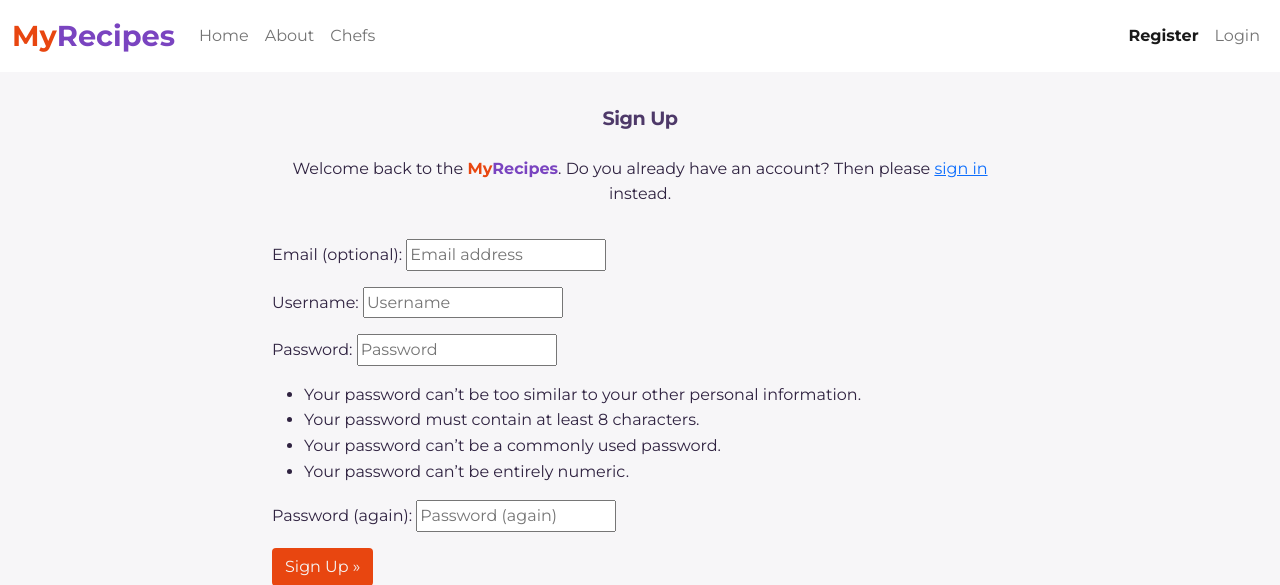
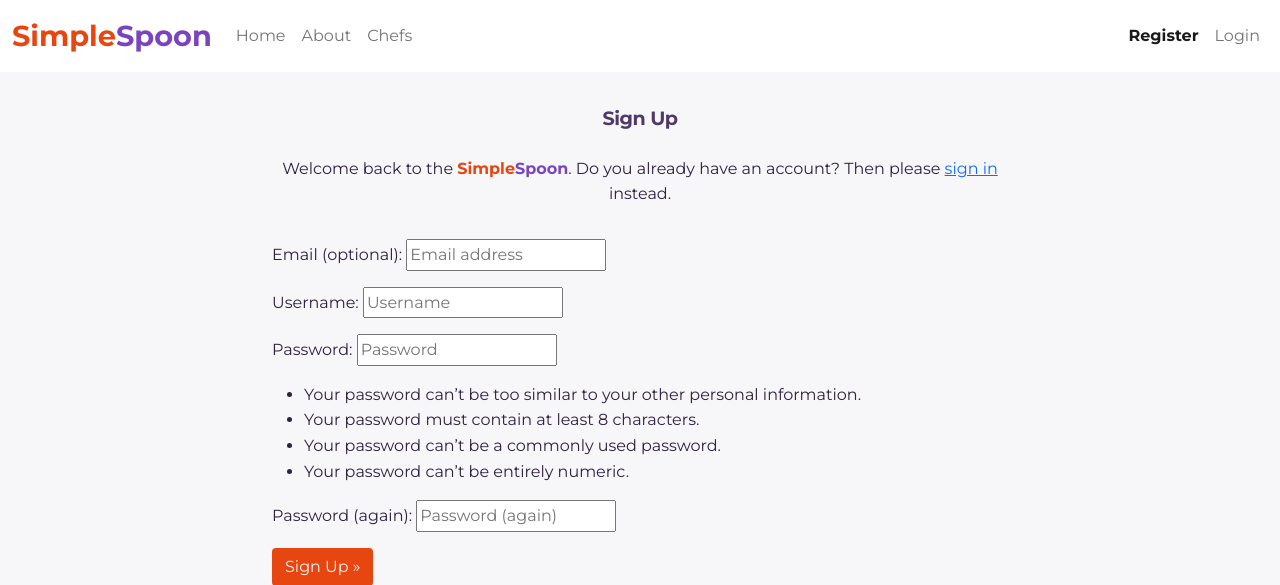
Before and after one commit to gerasoa/MyRecipeBook, a Django app: page /accounts/signup/ in a window 1280 px wide. Shown: the top 585 px of the page. Run offline with Django 4.2, Linux system fonts and the light colour scheme.

Commit message:
fix: change site title to "Simple Spoon" in the page layout

```diff
--- a/templates/account/login.html
+++ b/templates/account/login.html
@@ -12,7 +12,7 @@
         <div class="col-md-6 mt-3 offset-md-2 text-center">
             <h3>{% trans "Sign In" %}</h3>
 
-            <p>{% blocktrans %}Welcome back to the <strong class="brand-name"><span class="red-o">My</span>Recipes</span></strong>. To leave a comment or like a post, please log in. If
+            <p>{% blocktrans %}Welcome back to the <strong class="brand-name"><span class="red-o">Simple</span>Spoon</span></strong>. To leave a comment or like a post, please log in. If
                 you
                 have not created an account yet, then <a class="link" href="{{ signup_url }}">sign up</a>
                 first.{% endblocktrans %}</p>
--- a/templates/account/signup.html
+++ b/templates/account/signup.html
@@ -11,7 +11,7 @@
       <h3>{% trans "Sign Up" %}</h3>
 
       <p>{% blocktrans %}
-        Welcome back to the <strong class="brand-name"><span class="red-o">My</span>Recipes</span></strong>.
+        Welcome back to the <strong class="brand-name"><span class="red-o">Simple</span>Spoon</span></strong>.
         Do you already have an account? Then please
         <a class="link" href="{{ login_url }}">sign in</a>
         instead.
--- a/templates/base.html
+++ b/templates/base.html
@@ -35,7 +35,7 @@
     <nav class="navbar navbar-expand-lg navbar-light bg-white fixed-top">
         <div class="container-fluid">
             <a class="navbar-brand" href="{% url 'home' %}">
-                <span class="brand-logo"><span class="red-o">My</span>Recipes</span>
+                <span class="brand-logo"><span class="red-o">Simple</span>Spoon</span>
             </a>
             <button class="navbar-toggler" type="button" data-bs-toggle="collapse" data-bs-target="#navbarText"
                 aria-controls="navbarText" aria-expanded="false" aria-label="Toggle navigation">
```
